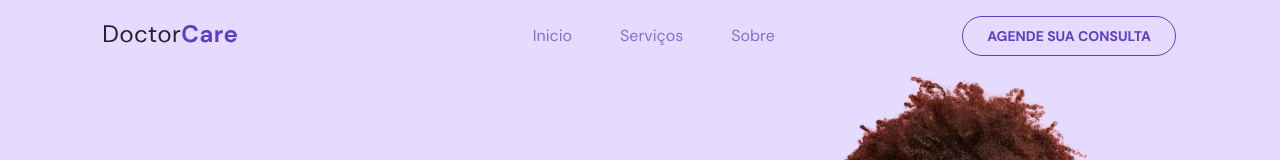
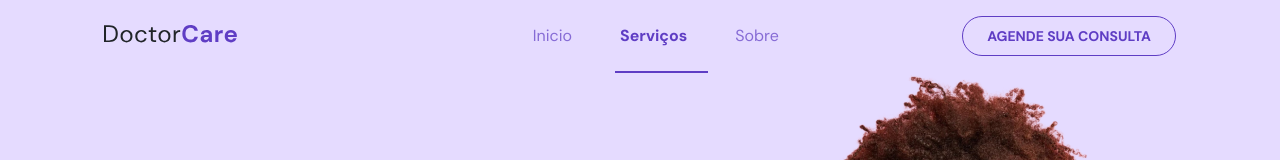
Before and after one commit to JoaoPedro191/Nlw-mission-Origin, a plain HTML site: page index.html in a window 1280 px wide. Shown: the top 160 px of the page. Drawn offline with nearby package versions, Linux system fonts and the light colour scheme; the site is published under a folder, as on GitHub Pages, so addresses that start at the root find nothing.

Commit message:
ajuste no Html

```diff
--- a/index.html
+++ b/index.html
@@ -699,6 +699,6 @@
       </svg>
     </a>
     <script src="https://unpkg.com/scrollreveal"></script>
-    <script src="/scripts.js"></script>
+    <script src="./scripts.js"></script>
   </body>
 </html>
```
